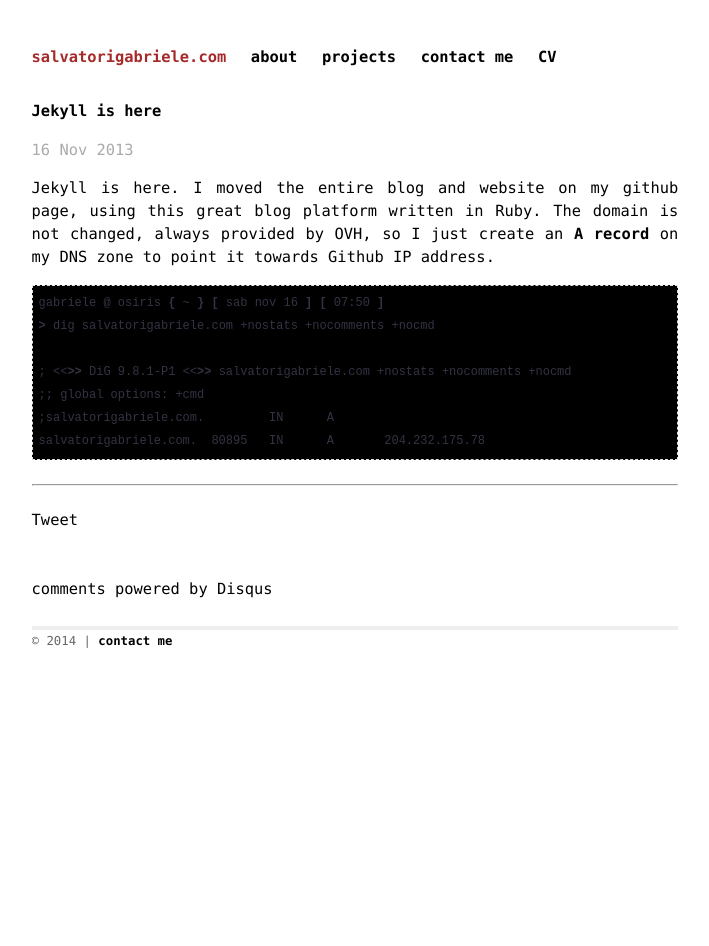
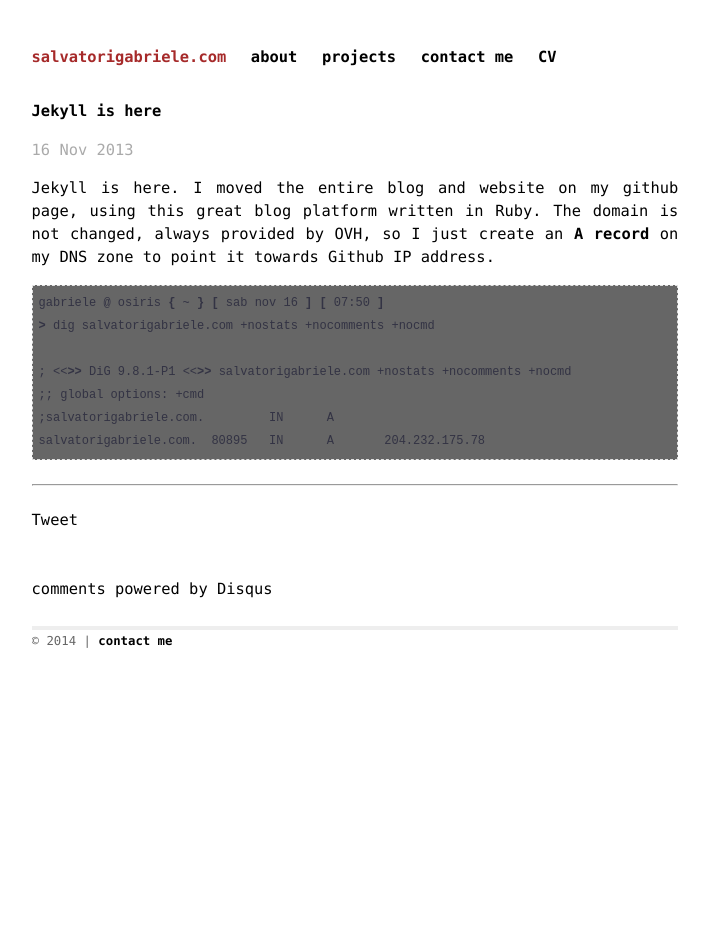
Before and after one commit to gsalvatori/salvatorigabriele.com, a Jekyll site: the page built from _posts/2013-11-16-jekyll-is-here.markdown, in a window 1280 px wide. Shown: the whole page, without its empty margins (285-994 px from the left). Built offline with Jekyll 4.4.1, drawn with Linux system fonts in a browser that asks for light colours; Markdown is read by kramdown in place of the engine named in the settings; comment, search, counter and statistics services are not loaded.

Commit message:
Update main.css

```diff
--- a/css/main.css
+++ b/css/main.css
@@ -203,7 +203,7 @@ ul.posts {
 pre {
         border:1px dashed #E1E1E1;
         color:#333344;
-        background:#000000;
+        background:#666666;
         font-family:monospace;
         overflow:auto;
         font-size:12px;
```
